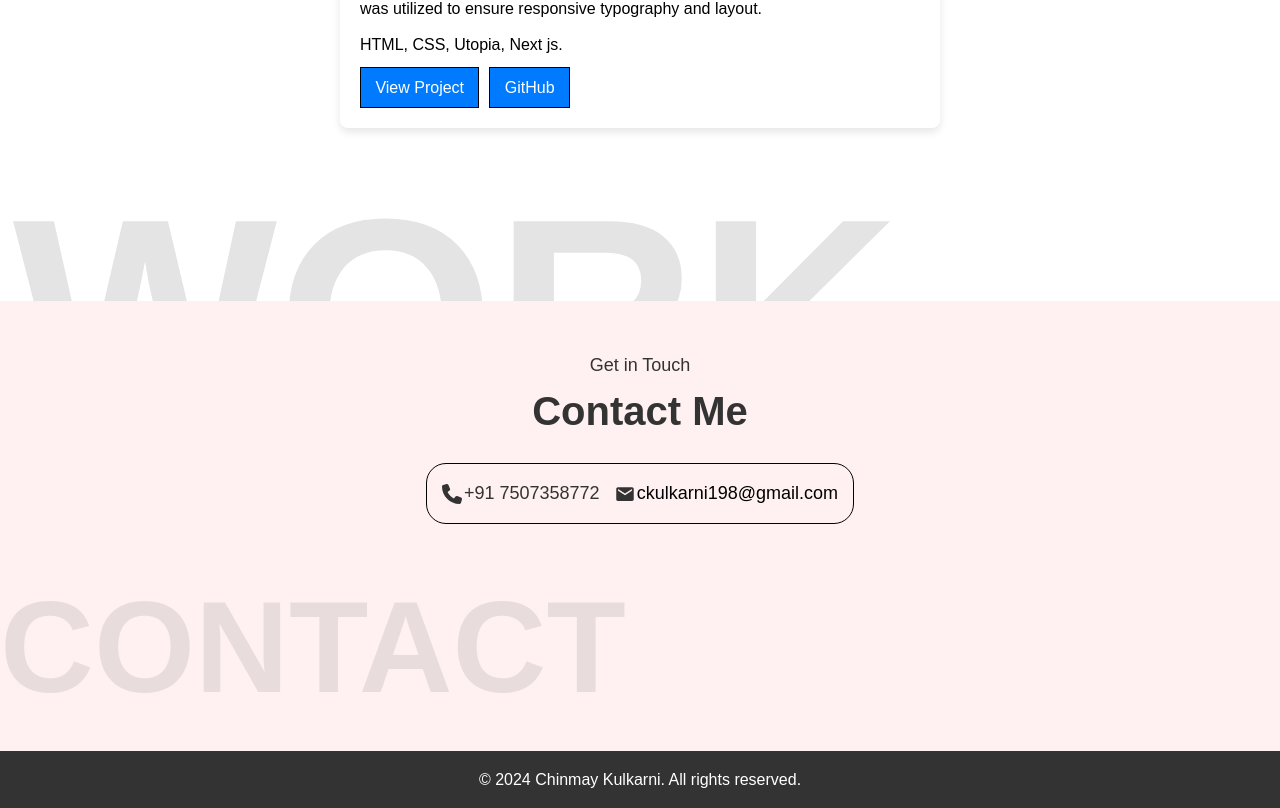
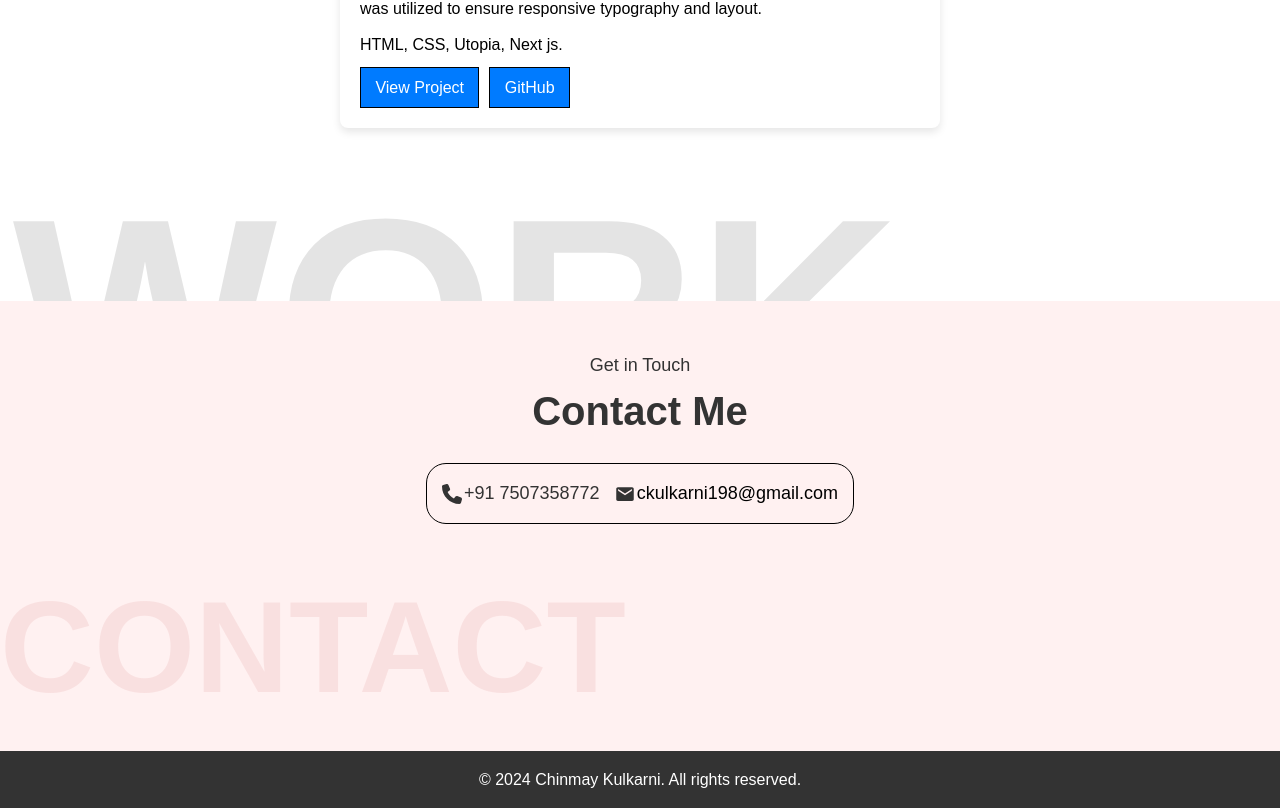
Before and after one commit to Chinmayk19/My-Portfolio, a React (Vite) app: page / in a window 1280 px wide. Shown: the part 2093-2901 px from the top of the page. Built offline with nearby package versions, Linux system fonts and the light colour scheme.

Commit message:
first change

```diff
--- a/src/pages/CSS/Home.css
+++ b/src/pages/CSS/Home.css
@@ -214,9 +214,10 @@
     content:"CONTACT";
     bottom: 0%;
     left: 0%;
+    color:#f4d0d0;
     font-size: 130px;
     font-weight: 600;
-    opacity: 0.1;
+    opacity: 0.5;
     /* z-index: -1; */
   }
   #contact h2 {
```
